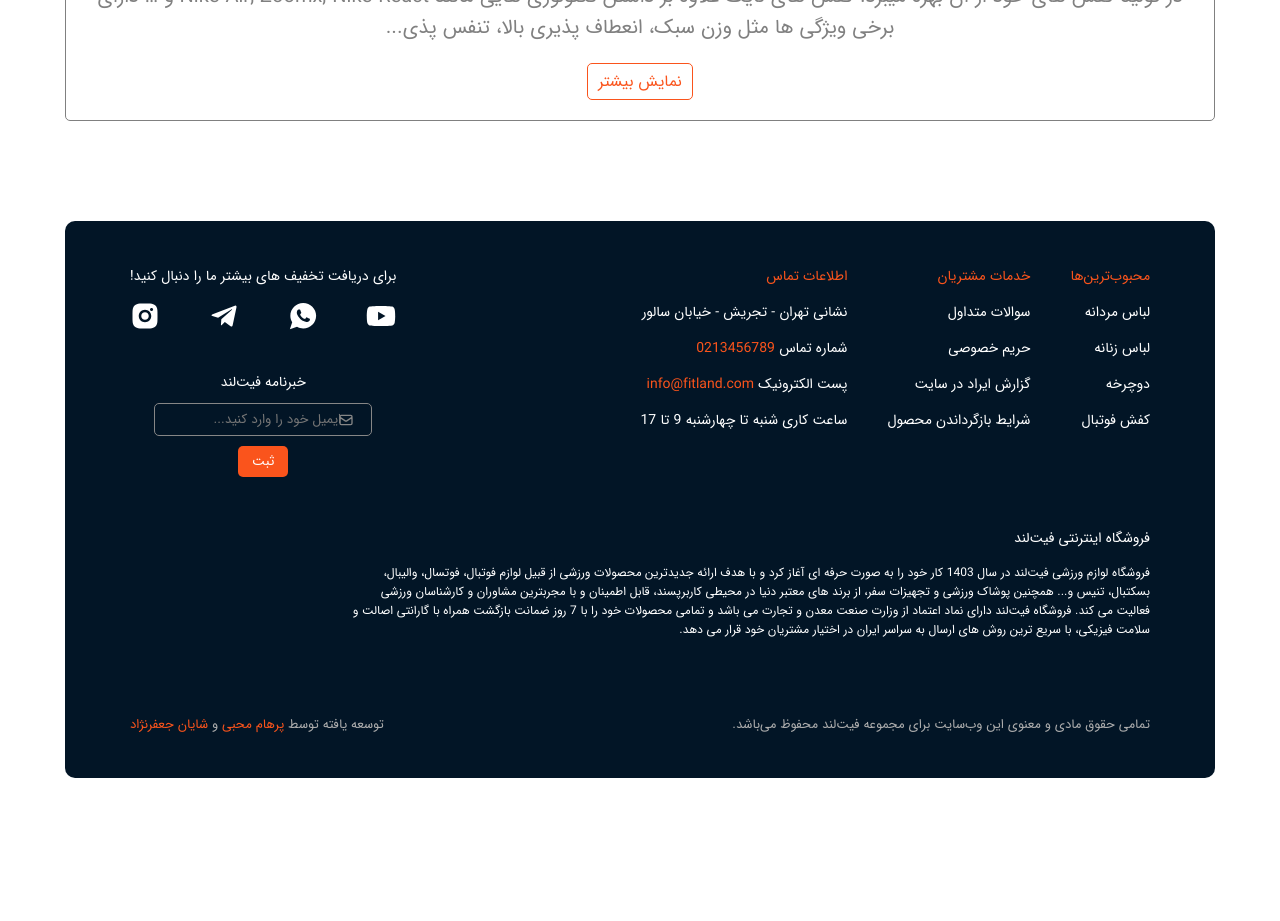
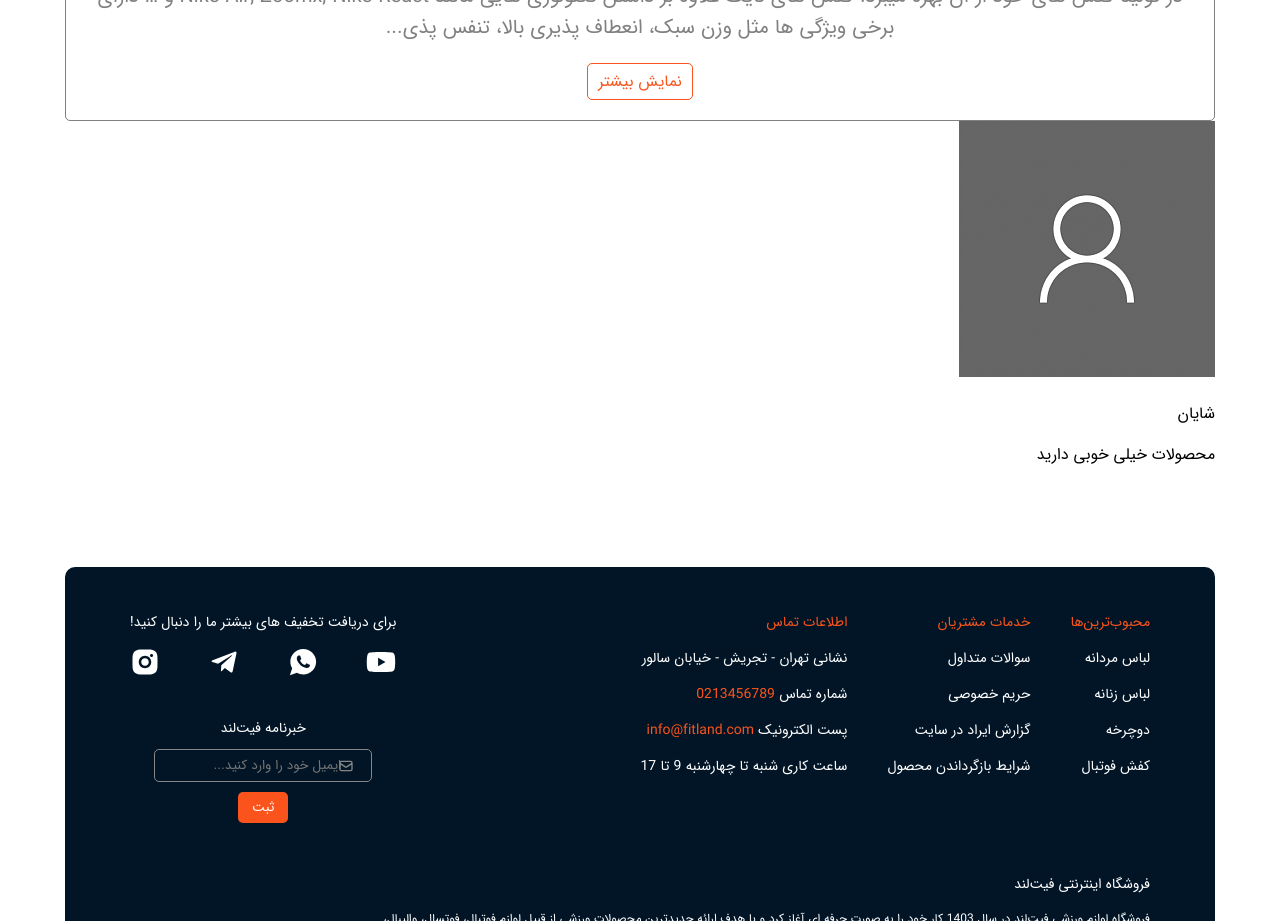
Before and after one commit to NooberThanYall/FitLand, a React (Vite) app: page /MainProduct in a window 1280 px wide. Shown: the part 880-1801 px from the top of the page. Before the commit the page ends 1666 px from the top, so only its background shows below. Built offline with nearby package versions, Linux system fonts and the light colour scheme.

Commit message:
develope html templets comments

```diff
--- /dev/null
+++ b/src/Components/ProductDetails/Comments/Comments.tsx
@@ -0,0 +1,14 @@
+import './Comments.css'
+import './mediaComments.css'
+
+export default function Comments() {
+  return (
+    <div className="comments-provider">
+        <div className="container-name-and-img-user">
+            <img src="Imgs/img-user.png" alt="" />
+            <p className="name-user">شایان</p>
+        </div>
+        <p className="text-comment">محصولات خیلی خوبی دارید</p>
+    </div>
+  )
+}
--- a/src/Components/ProductDetails/ProductDetails.tsx
+++ b/src/Components/ProductDetails/ProductDetails.tsx
@@ -5,6 +5,7 @@ import { FiMinus } from "react-icons/fi";
 import { LuShoppingCart } from "react-icons/lu";
 import { FaRegHeart } from "react-icons/fa";
 import { useState } from 'react';
+import Comments from './Comments/Comments';
 
 
 export default function ProductDetails() {
@@ -58,6 +59,12 @@ export default function ProductDetails() {
         <button className='btn-show-more-less-text-product-info' onClick={() => setIsShowMore(!isShowMore)}>{isShowMore ? showless : showMore}</button>
       </div>
 
+      <div className="container-comments-and-add-comments">
+        <div className="container-comments">
+          <Comments />
+        </div>
+      </div>
+
     </div>
   )
 }
```
Also changed, not shown: src/Components/ProductDetails/Comments/Comments.css (added), src/Components/ProductDetails/Comments/mediaComments.css (added).
